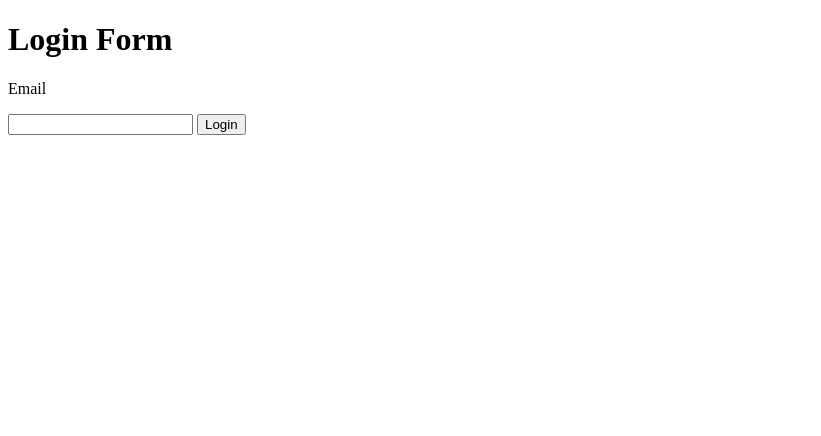
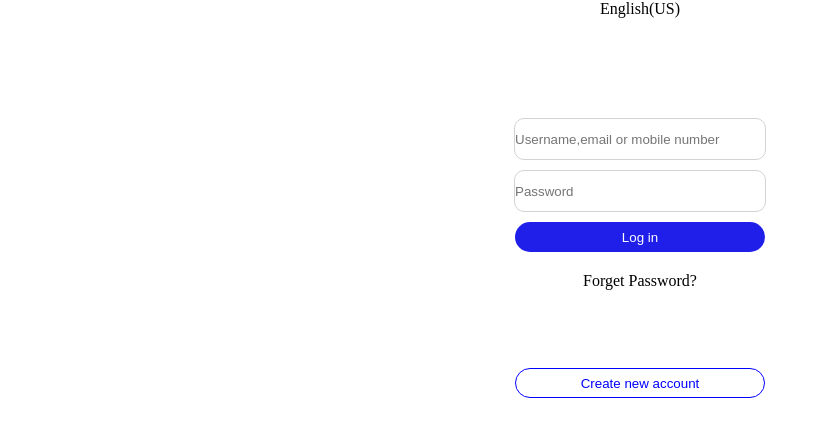
Before and after one commit to skzubair7/project, a plain HTML site: page index.html in a window 1280 px wide. Shown: the whole page, without its empty margins (0-821 px from the left). Drawn offline with Linux system fonts and the light colour scheme.

Commit message:
instagram login page

```diff
--- a/index.html
+++ b/index.html
@@ -1,15 +1,24 @@
+
 <!DOCTYPE html>
-<html lang="en">
+<html >
   <head>
-    <meta charset="utf-8">
-    <title>title</title>
+<link rel="stylesheet" href="style.css">
   </head>
   <body>
-    <h1>Login Form </h1>
+
+    <p>English(US)</p>
    <form>
-    <p>Email</p>
-    <input type="Email" id="email">
-    <button id="login_btn">Login</button>
+
+    <input type="Email" placeholder="Username,email or mobile number" id="email">
+    <br>
+    <input type="password" placeholder="Password">
+    <br>
+    <button  id="login_btn">Log in</button>
+   <br>
+     <p id="forget_p" href="#">Forget Password?</p>
+     <br>
+
+    <button id="create_btn">Create new account</button>
 
 
 
--- /dev/null
+++ b/style.css
@@ -0,0 +1,42 @@
+*{
+    margin:0px;
+    padding: 0px;
+}
+body{
+    text-align:center;
+}
+p{
+    text-align: center;
+}
+form{
+    margin-top:100px;
+}
+input{
+    height:40px;
+    width: 250px;
+    border:1.5px solid lightgray;
+    border-radius:10px;
+    margin-bottom:10px;
+}
+
+#login_btn{
+    color:white;
+    height:30px;
+    width:250px;
+    border-radius:20px;
+    border:none;
+    background-color:rgb(31, 31, 233);
+}
+#forget_p{
+    margin-top:20px;
+}
+#create_btn{
+    margin-top:60px;
+    color:blue;
+    height:30px;
+    width:250px;
+    border-radius:20px;
+    border:1px solid blue;
+    background-color:white;
+
+}
```
